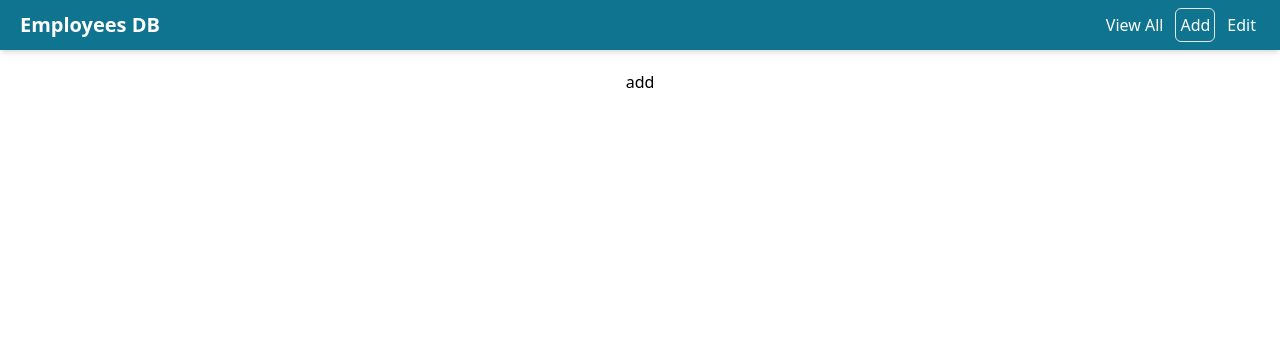
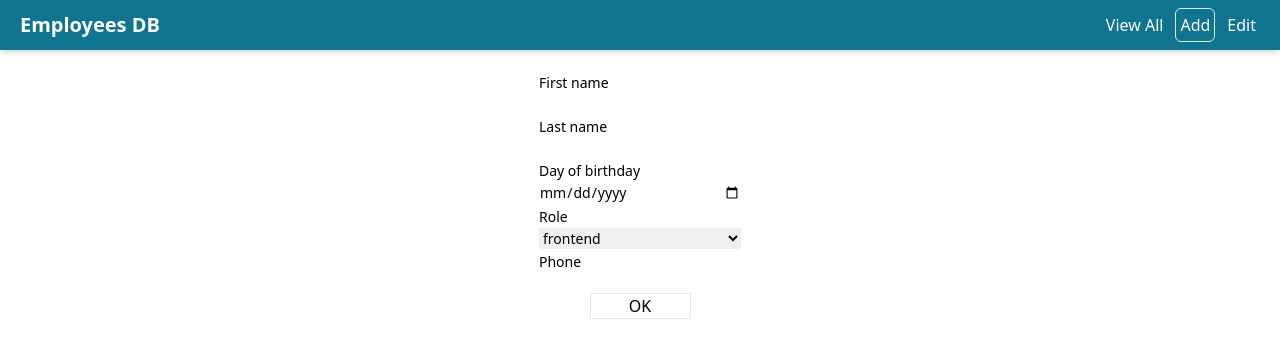
Before and after one commit to AlekseyG1995/employees-db, a React (Create React App) app: page /add in a window 1280 px wide. Shown: the top 358 px of the page. Built offline with nearby package versions, Linux system fonts and the light colour scheme.

Commit message:
employee addForm with validation

```diff
--- a/package.json
+++ b/package.json
@@ -13,6 +13,7 @@
     "@types/react-dom": "^18.0.6",
     "react": "^18.2.0",
     "react-dom": "^18.2.0",
+    "react-hook-form": "^7.33.1",
     "react-redux": "^8.0.2",
     "react-router-dom": "^6.3.0",
     "react-scripts": "5.0.1",
--- /dev/null
+++ b/src/components/EmployeeForm.tsx
@@ -0,0 +1,87 @@
+import { rolesList } from "../models/rolesList"
+import { useForm, SubmitHandler } from "react-hook-form"
+
+// const [day, month, year] = str.split('/');
+// const date = `${year}-${month}-${day}`;
+
+interface IFormInputs {
+  firstName: string
+  lastName: string
+  role: string
+  dob: Date
+  phone: string
+}
+
+export const EmployeeForm = () => {
+  const {
+    register,
+    handleSubmit,
+    formState: { errors },
+  } = useForm<IFormInputs>()
+  const onSubmit: SubmitHandler<IFormInputs> = (data: IFormInputs) => {
+    // need change final Data
+    console.log(data)
+  }
+
+  return (
+    <>
+      <form className="form" action="" onSubmit={handleSubmit(onSubmit)}>
+        <div className="form-firstname">
+          <label className="text-sm">
+            First name
+            <input className="block w-full" type="text" {...register("firstName", { required: true })} />
+          </label>
+          {errors.firstName && "First name is required"}
+        </div>
+        <div className="form_lastname">
+          <label className="text-sm">
+            Last name
+            <input className="block w-full" type="text" {...register("lastName", { required: true })} />
+          </label>
+          {errors.lastName && "Last name is required"}
+        </div>
+        <div className="form_dob">
+          <label className="text-sm">
+            Day of birthday
+            <input className="block w-full" type="date" {...register("dob", { required: true })} />
+          </label>
+          {errors.dob && "Day of birthday is required"}
+        </div>
+        <div className="form_role">
+          <label className="text-sm">
+            Role
+            <select defaultValue={rolesList[0]} className="block w-full" {...register("role", { required: true })}>
+              {rolesList.map((role) => (
+                <option key={role} value={role}>
+                  {role}
+                </option>
+              ))}
+            </select>
+          </label>
+          {errors.role && "Role is required"}
+        </div>
+        <div className="form_phone">
+          <label className="text-sm">
+            Phone
+            <input className="block w-full" type="phone" {...register("phone", {
+              required: {
+                message: 'Phone number must not be empty',
+                value: true
+              },
+              pattern: {
+                value: /\+7\s*\([0-9]{3}\)\s*[0-9]{3}-[0-9]{4}/g,
+                message: 'Number must be format +7 (xxx) xxx-xxxx'
+              }
+              })} />
+          </label>
+          {errors.phone?.message}
+        </div>
+        <div className="form_submit-button text-center">
+          <button className="border w-[50%]" type="submit">
+            OK
+          </button>
+        </div>
+      </form>
+    </>
+  )
+}
--- /dev/null
+++ b/src/models/rolesList.ts
@@ -0,0 +1 @@
+export const rolesList = ["frontend", "backend", "tester"]
--- a/src/pages/AddEmployeePage.tsx
+++ b/src/pages/AddEmployeePage.tsx
@@ -1,9 +1,10 @@
 import React from 'react';
+import { EmployeeForm } from '../components/EmployeeForm';
 
 export const AddEmployeePage = () => {
   return (
     <div>
-      add
+      <EmployeeForm/>
     </div>
   );
 };
```
Also changed, not shown: 1 other file (tests, documents, lock files or other folders).
